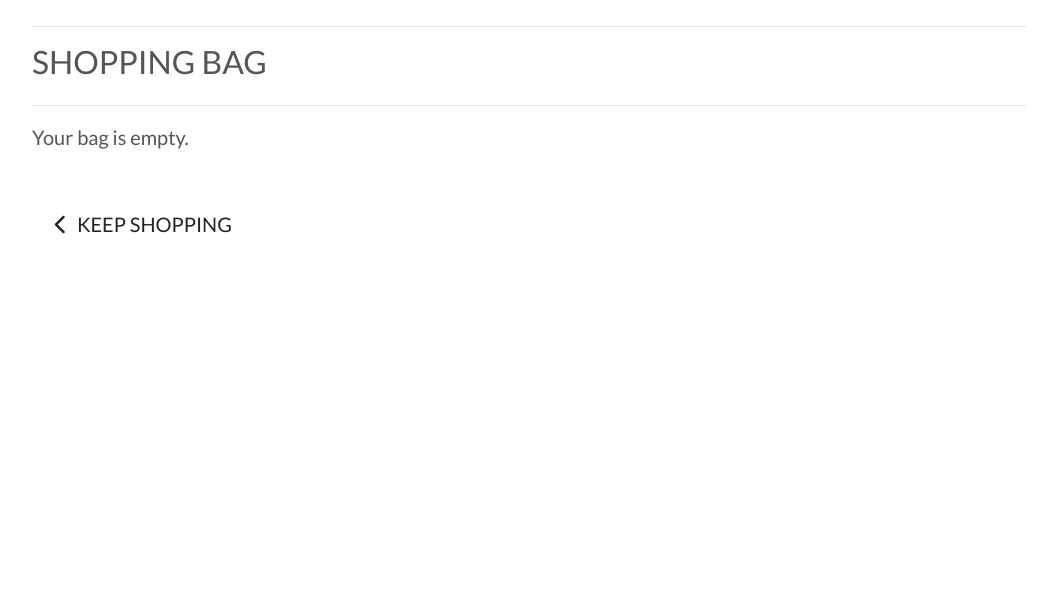
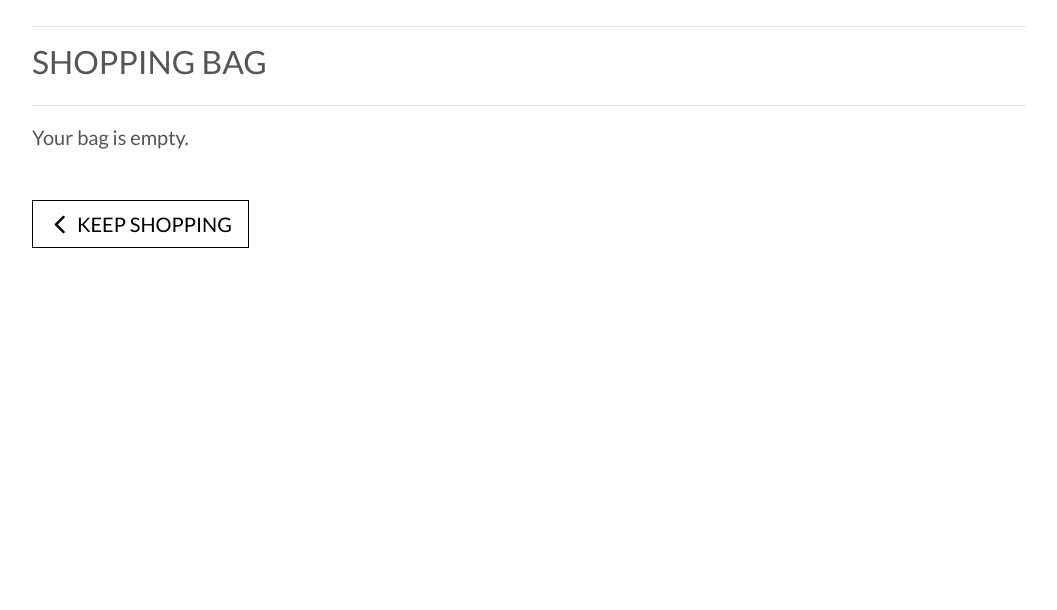
Before and after one commit to natalie-kate/boutique-ado, a Django app: template bag/templates/bag/bag.html in a window 1280 px wide. Shown: the part 190-800 px from the top of the page, without its empty margins (111-1168 px from the left). Run offline with Django 3.2, Linux system fonts and the light colour scheme; the template is opened without the code that fills it, so the values that code supplies are empty; some libraries are stand-ins or nearby versions.

Commit message:
Add btn-outline-black style

```diff
--- a/static/css/base.css
+++ b/static/css/base.css
@@ -34,6 +34,12 @@ body {
 .btn-black {
     background: black;
     color: white;
+}
+
+.btn-outline-black {
+    background: white;
+    color: black !important; /* use important to override link colors for <a> elements */
+    border: 1px solid black;
 }
 
 .shop-now-button:hover,
```
